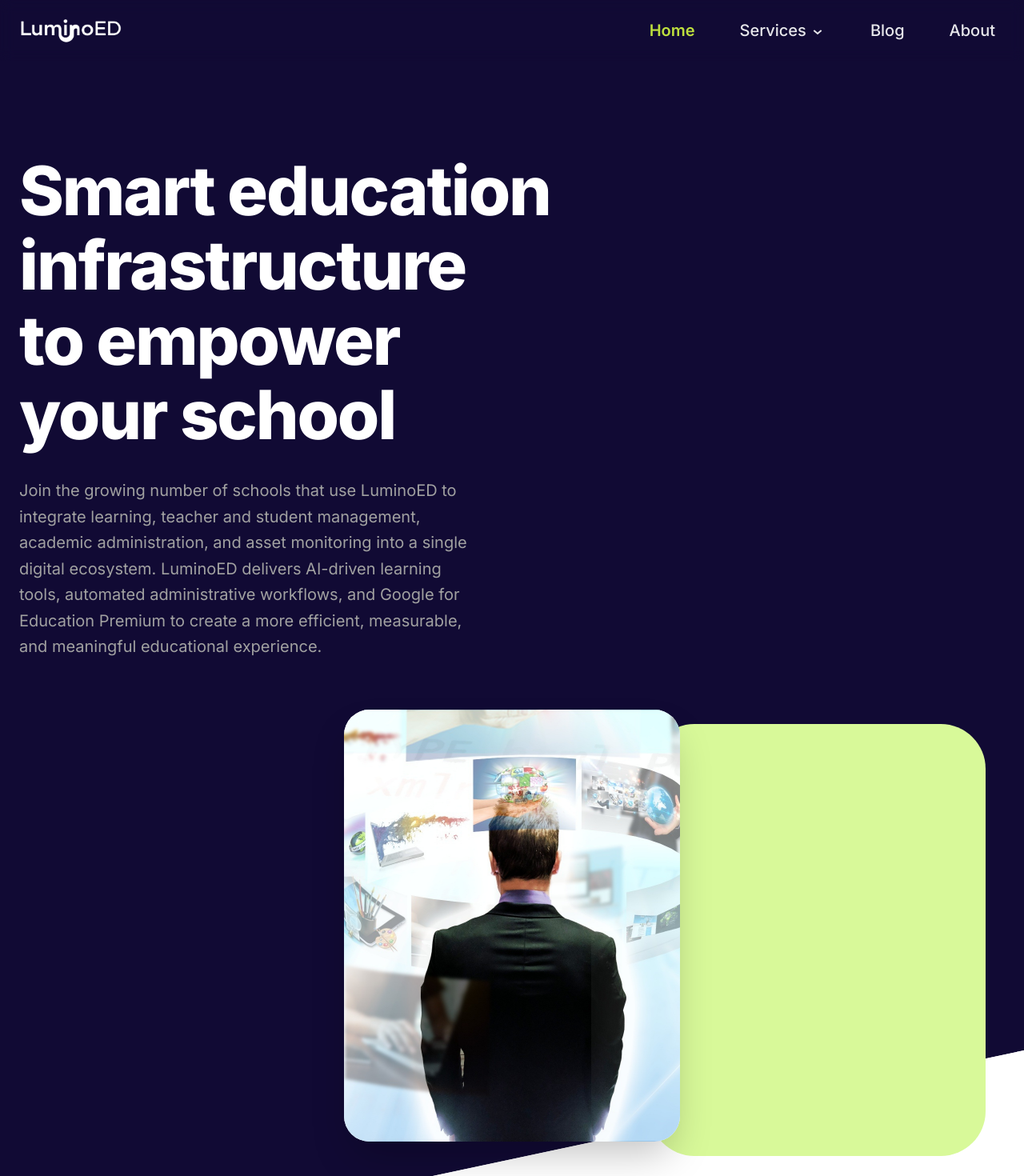
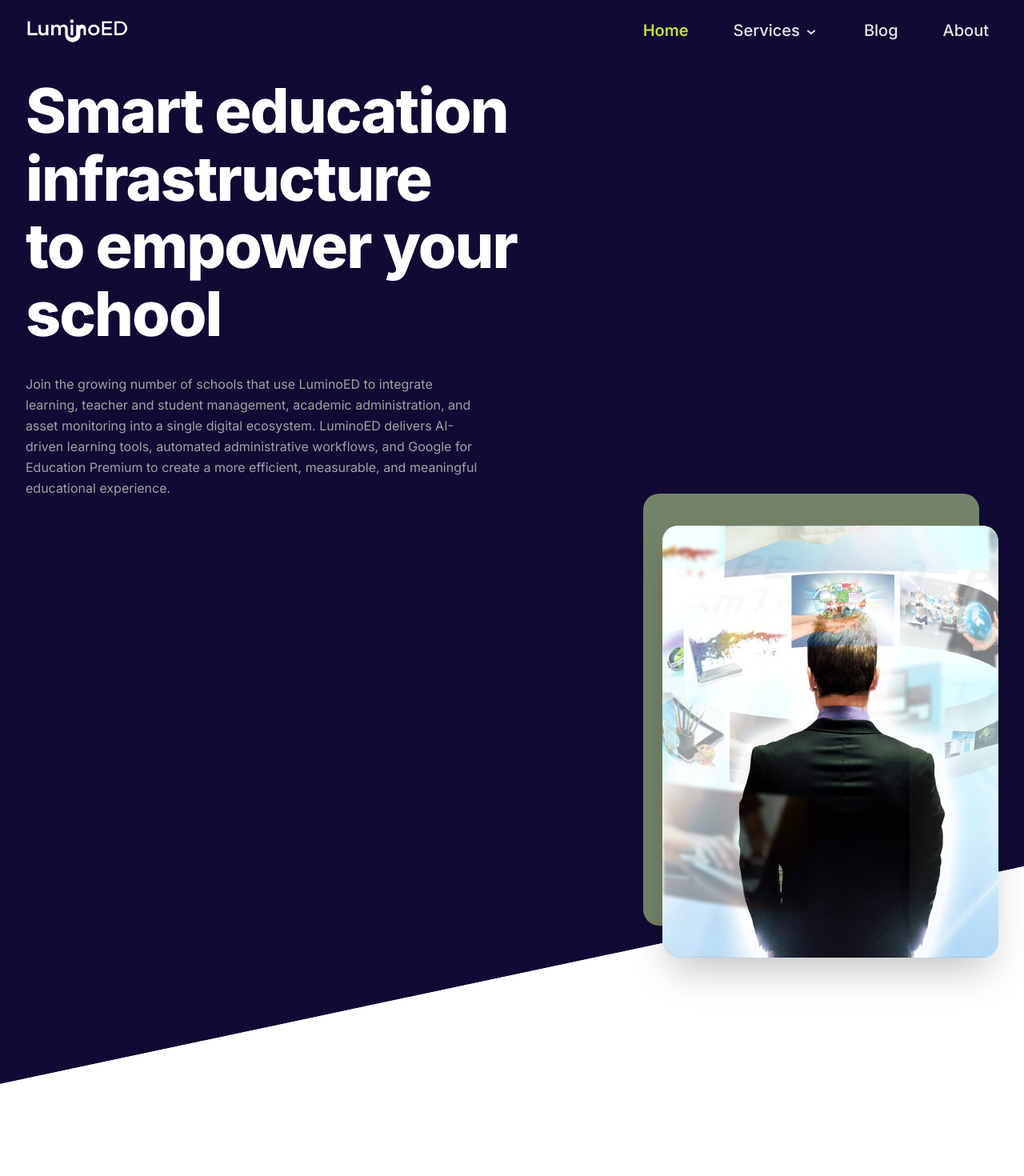
Before and after one commit to esakenyun/luminoed, a Next.js app: page / in a window 1280 px wide. Shown: the top 1470 px of the page at 80% size. Built offline with nearby package versions, Linux system fonts and the light colour scheme.

Commit message:
fix home page

```diff
--- a/components/layout/Navbar.tsx
+++ b/components/layout/Navbar.tsx
@@ -129,7 +129,7 @@
       animate={hidden ? { y: "-100%" } : { y: 0 }}
       transition={{ duration: 0.25, ease: "easeOut" }}
     >
-      <nav className="mx-auto flex items-center justify-between px-6 max-w-400 py-4">
+      <nav className="mx-auto flex items-center justify-between max-w-7xl px-4 sm:px-6 lg:px-8 py-4">
         <Link href={"/"}>
           <Image
             src={cfg.logoSrc}
--- a/components/sections/home/Hero.tsx
+++ b/components/sections/home/Hero.tsx
@@ -2,17 +2,17 @@
 
 export default function Hero() {
   return (
-    <section className="relative z-10 pt-24 pb-24 lg:pt-48 lg:pb-32">
+    <section className="relative z-10 pt-24 pb-24 lg:pt-24 lg:pb-32">
       <div className="absolute inset-0 w-full -skew-y-12 origin-top-left overflow-hidden pointer-events-none -z-10">
         <div className="absolute -z-2 top-0 w-full h-3/4 lg:h-full left-0 bg-primary-blue"></div>
       </div>
-      <div className="grid tablet-landscape-max:grid-cols-2 gap-12 lg:gap-8 items-center max-w-400 mx-auto px-6">
+      <div className="grid tablet-landscape-max:grid-cols-2 gap-12 lg:gap-1 items-center max-w-7xl mx-auto px-4 sm:px-6 lg:px-8">
         <div className="flex flex-col gap-8 max-w-2xl text-white">
-          <h1 className="text-5xl sm:text-6xl lg:text-[5.3rem] font-extrabold tracking-tight leading-[1.1] text-heading-light">
+          <h1 className="text-5xl sm:text-6xl lg:text-[77px] font-extrabold tracking-tight leading-[1.1] text-heading-light">
             Smart education infrastructure <br />
             to empower your school <br />
           </h1>
-          <p className="text-lg sm:text-xl leading-relaxed max-w-xl text-neutral-400">
+          <p className="text-lg sm:text-xl lg:text-[16px] leading-relaxed max-w-xl text-neutral-400">
             Join the growing number of schools that use LuminoED to integrate
             learning, teacher and student management, academic administration,
             and asset monitoring into a single digital ecosystem. LuminoED
@@ -21,12 +21,12 @@
             efficient, measurable, and meaningful educational experience.
           </p>
         </div>
-        <div className="relative lg:h-[600px] flex items-center justify-center tablet-landscape-max::justify-end overflow-visible">
+        <div className="relative lg:h-[600px] flex items-center justify-end tablet-landscape-max::justify-end overflow-visible">
           {/* BACK GREEN CARD */}
-          <div className="absolute right-6 tablet-landscape-max:right-[-20px] top-[48px] w-[420px] h-[540px] bg-lime-200 rounded-[56px] z-0" />
+          <div className="absolute right-6 tablet-landscape-max:right-[-200px] top-[-10px] w-[420px] h-[540px] bg-lime-200/50 rounded-[20px] z-0" />
 
           {/* FRONT IMAGE CARD */}
-          <div className="relative w-full max-w-[420px] h-[540px] rounded-[32px] overflow-hidden shadow-2xl bg-white z-10">
+          <div className="relative w-full max-w-[420px] h-[540px] rounded-[20px] overflow-hidden shadow-2xl bg-white z-10">
             <Image
               src="/brief.png"
               width={500}
--- a/components/sections/home/Services.tsx
+++ b/components/sections/home/Services.tsx
@@ -118,7 +118,7 @@
 
       {/* Large & Desktop Mode */}
       <div className="hidden tablet-landscape-max:block">
-        <div className="mx-auto flex px-24 gap-56">
+        <div className="max-w-7xl mx-auto flex gap-20 px-6 lg:px-8">
           <div className="relative w-2/5">
             <div>
               {STEPS.map((step, index) => (
```
Also changed, not shown: app/layout.tsx (line endings or trailing spaces).
